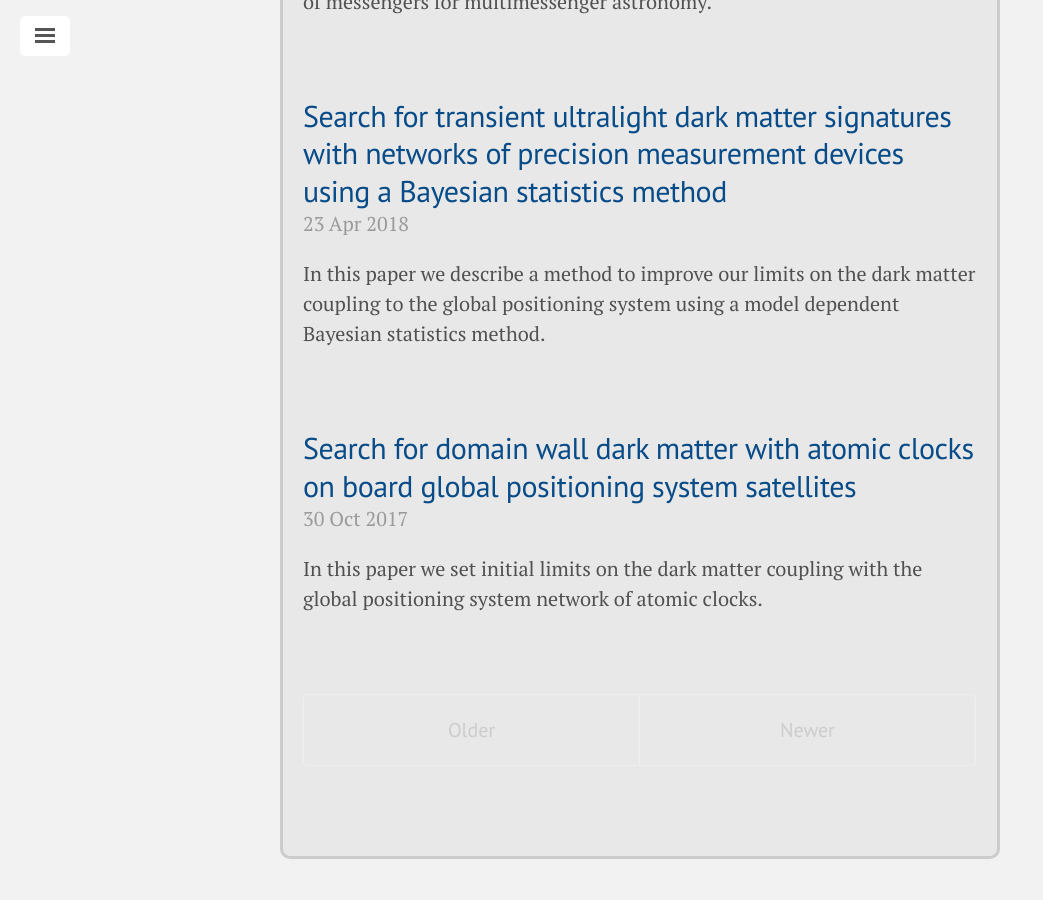
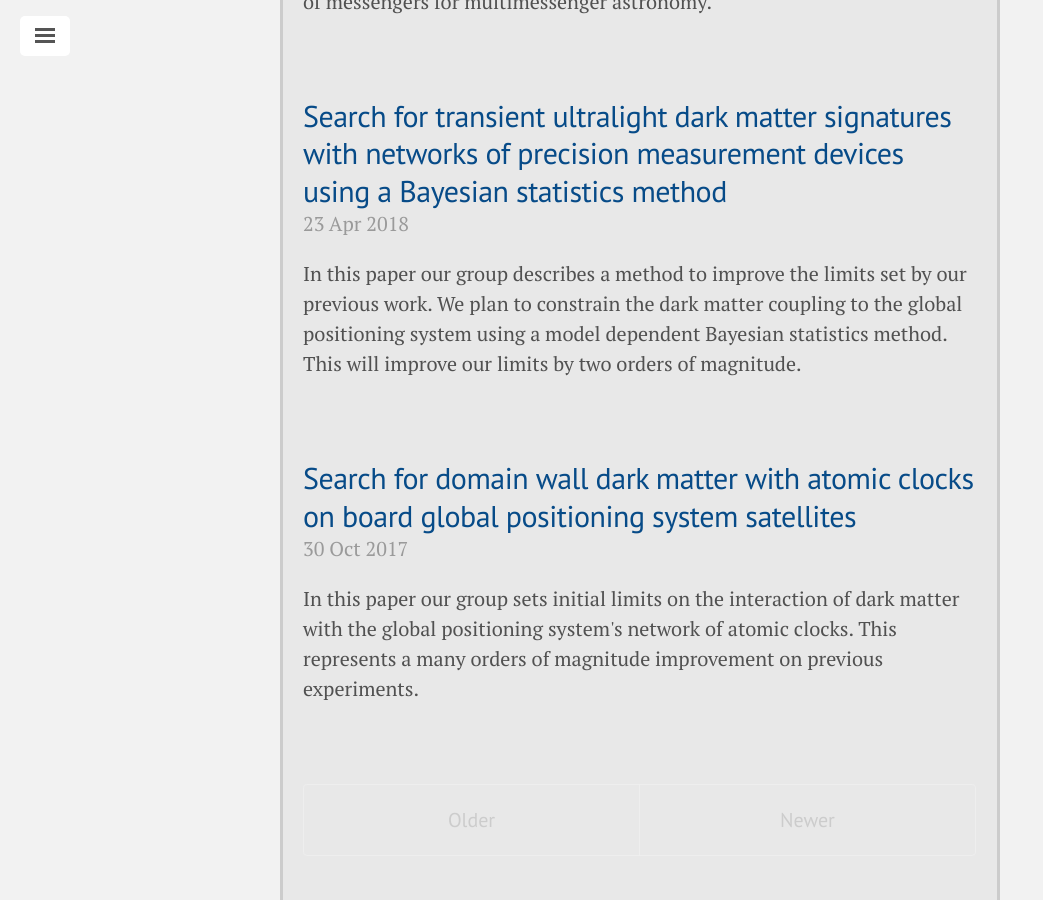
Before and after one commit to TakeTwiceDailey/TakeTwiceDailey.github.io, a Jekyll site: the page built from research/index.html, in a window 1280 px wide and 900 px high, scrolled down 873 px. Shown: the whole window, without its empty margins (0-1043 px from the left). Built offline with Jekyll 4.4.1, drawn with Linux system fonts in a browser that asks for light colours; nearby versions of some CDN libraries.

Commit message:
research post info

```diff
--- a/_research/2017-10-30-Nat-Comm.md
+++ b/_research/2017-10-30-Nat-Comm.md
@@ -1,7 +1,7 @@
 ---
 layout: research_post
 title: Search for domain wall dark matter with atomic clocks on board global positioning system satellites
-shortinfo: In this paper we set initial limits on the dark matter coupling with the global positioning system network of atomic clocks.
+shortinfo: In this paper our group sets initial limits on the interaction of dark matter with the global positioning system's network of atomic clocks. This represents a many orders of magnitude improvement on previous experiments.
 abstract: Cosmological observations indicate that dark matter makes up 85% of all matter in the universe yet its microscopic composition remains a mystery. Dark matter could arise from ultralight quantum fields that form macroscopic objects. Here we use the global positioning system as a ~ 50,000 km aperture dark matter detector to search for such objects in the form of domain walls. Global positioning system navigation relies on precision timing signals furnished by atomic clocks. As the Earth moves through the galactic dark matter halo, interactions with domain walls could cause a sequence of atomic clock perturbations that propagate through the satellite constellation at galactic velocities ~ 300 km/s. Mining 16 years of archival data, we find no evidence for domain walls at our current sensitivity level. This improves the limits on certain quadratic scalar couplings of domain wall dark matter to standard model particles by several orders of magnitude.
 authors: Benjamin M. Roberts, Geoffrey Blewitt, Conner Dailey, Mac Murphy, Maxim Pospelov, Alex Rollings, Jeff Sherman, Wyatt Williams, & Andrei Derevianko
 link: https://www.nature.com/articles/s41467-017-01440-4
--- a/_research/2018-04-23-prd-bayes.md
+++ b/_research/2018-04-23-prd-bayes.md
@@ -1,7 +1,7 @@
 ---
 layout: research_post
 title: Search for transient ultralight dark matter signatures with networks of precision measurement devices using a Bayesian statistics method
-shortinfo: In this paper we describe a method to improve our limits on the dark matter coupling to the global positioning system using a model dependent Bayesian statistics method.
+shortinfo: In this paper our group describes a method to improve the limits set by our previous work. We plan to constrain the dark matter coupling to the global positioning system using a model dependent Bayesian statistics method. This will improve our limits by two orders of magnitude.
 abstract: We analyze the prospects of employing a distributed global network of precision measurement devices as a dark matter and exotic physics observatory. In particular, we consider the atomic clocks of the global positioning system (GPS), consisting of a constellation of 32 medium-Earth orbit satellites equipped with either Cs or Rb microwave clocks and a number of Earth-based receiver stations, some of which employ highly-stable H-maser atomic clocks. High-accuracy timing data is available for almost two decades. By analyzing the satellite and terrestrial atomic clock data, it is possible to search for transient signatures of exotic physics, such as “clumpy” dark matter and dark energy, effectively transforming the GPS constellation into a 50 000 km aperture sensor array. Here we characterize the noise of the GPS satellite atomic clocks, describe the search method based on Bayesian statistics, and test the method using simulated clock data. We present the projected discovery reach using our method, and demonstrate that it can surpass the existing constrains by several order of magnitude for certain models. Our method is not limited in scope to GPS or atomic clock networks, and can also be applied to other networks of precision measurement devices.
 authors: Benjamin M. Roberts, Geoffrey Blewitt, Conner Dailey, & Andrei Derevianko
 link: https://journals.aps.org/prd/abstract/10.1103/PhysRevD.97.083009
```
